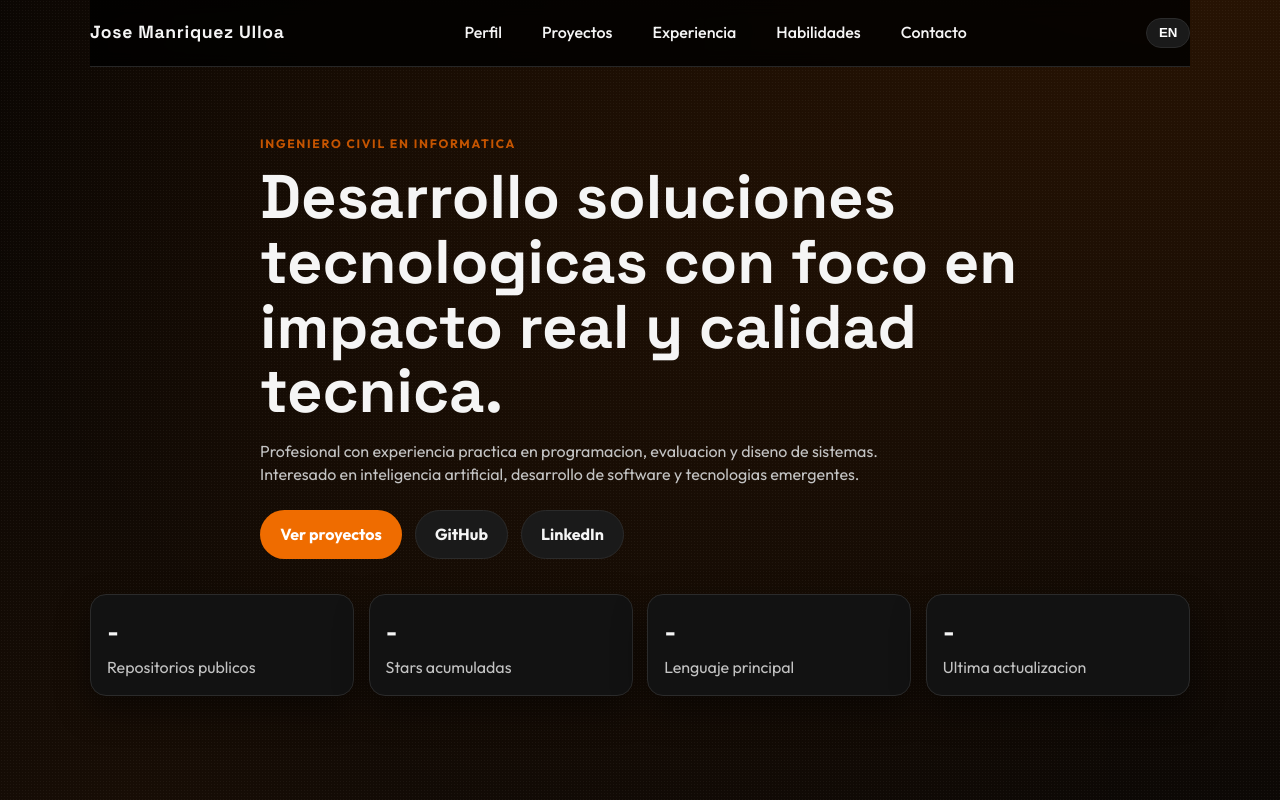
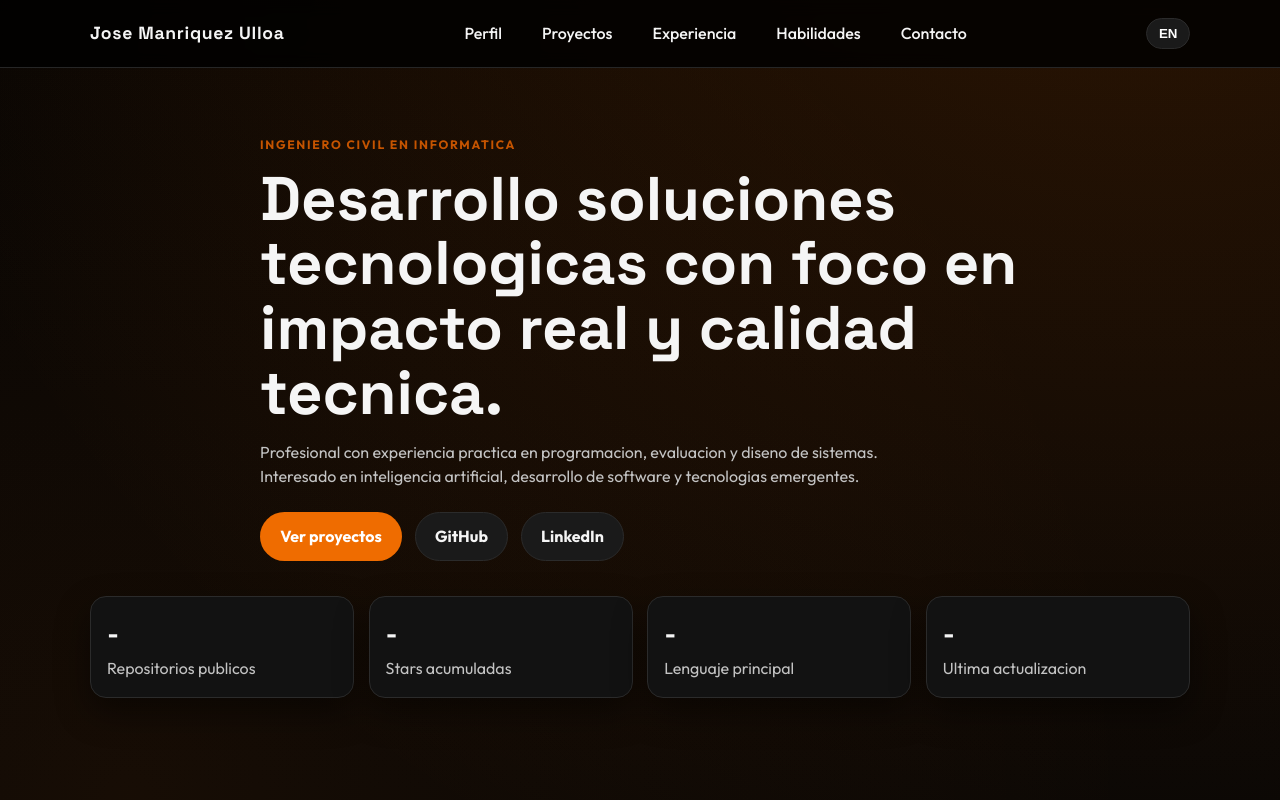
Before and after one commit to JoMULLOA/JoMULLOA.github.io, a plain HTML site: page index.html in a window 1280 px wide. Shown: the top 800 px of the page. Drawn offline with Linux system fonts and the light colour scheme; no server answers.

Commit message:
Mejoras en la presencia de la ventana

```diff
--- a/index.html
+++ b/index.html
@@ -13,7 +13,8 @@
 <body>
   <div class="bg-noise" aria-hidden="true"></div>
   <header class="hero" id="top">
-    <nav class="nav container">
+    <nav class="nav">
+      <div class="nav-inner container">
         <a class="logo" href="#top">Jose Manriquez Ulloa</a>
         <button class="menu-btn" id="menuBtn" aria-label="Abrir menu">Menu</button>
         <ul class="nav-links" id="navLinks">
@@ -24,6 +25,7 @@
           <li><a href="#contact" data-i18n="nav.contact">Contacto</a></li>
         </ul>
         <button class="lang-btn" id="langBtn" aria-label="Cambiar idioma">EN</button>
+      </div>
     </nav>
 
     <div class="hero-content container reveal">
--- a/styles.css
+++ b/styles.css
@@ -34,8 +34,8 @@ body {
 .bg-noise {
   position: fixed;
   inset: 0;
-  background-image: radial-gradient(rgba(255, 255, 255, 0.045) 0.7px, transparent 0.7px);
-  background-size: 3px 3px;
+  background-image: radial-gradient(rgba(255, 255, 255, 0.025) 0.7px, transparent 0.7px);
+  background-size: 4px 4px;
   pointer-events: none;
   z-index: -1;
 }
@@ -46,16 +46,24 @@ body {
 }
 
 .nav {
+  width: 100%;
   display: flex;
-  justify-content: space-between;
+  justify-content: center;
   align-items: center;
-  padding: 1.1rem 0;
+  padding: 0.3rem 0;
   position: sticky;
   top: 0;
   background: rgba(0, 0, 0, 0.82);
   border-bottom: 1px solid rgba(43, 43, 43, 0.9);
   backdrop-filter: blur(8px);
   z-index: 10;
+}
+
+.nav-inner {
+  display: flex;
+  justify-content: space-between;
+  align-items: center;
+  padding: 0.85rem 0;
 }
 
 .logo {
@@ -501,7 +509,7 @@ h1 {
     display: flex;
   }
 
-  .nav {
+  .nav-inner {
     flex-wrap: wrap;
   }
 
```
Lines whose indentation alone changed are shown as unchanged.
